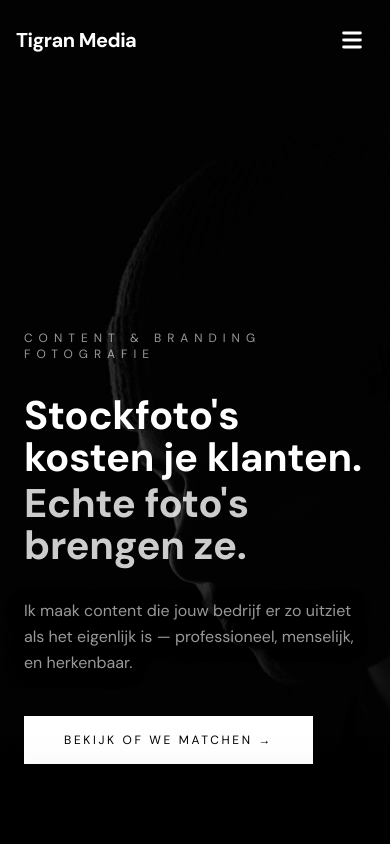
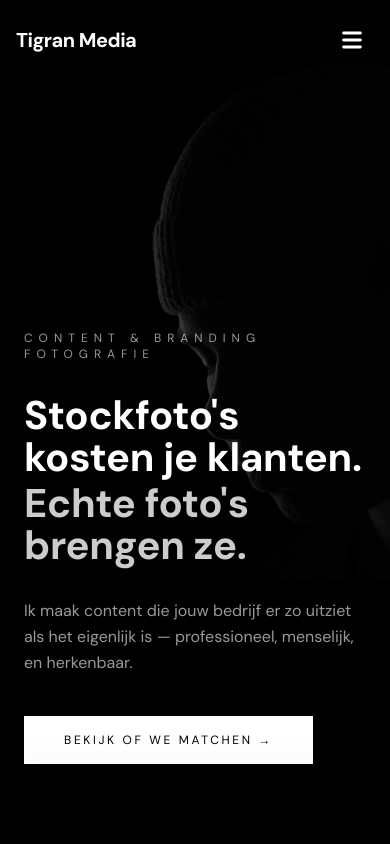
Before and after one commit to s150013Grigor/tigranwebsite, a Next.js app: page / in a window 390 px wide. Shown: the top 844 px of the page. Built offline with nearby package versions, Linux system fonts and the light colour scheme.

Commit message:
mobilehero.jpg

```diff
--- a/src/components/Hero.tsx
+++ b/src/components/Hero.tsx
@@ -4,16 +4,26 @@ import Image from 'next/image';
 export default function Hero() {
   return (
     <section className="fixed top-0 left-0 w-full h-screen min-h-[600px] max-h-[1200px] overflow-hidden z-0">
-      {/* Background image — LCP, priority preloaded */}
+      {/* Background image mobile — LCP, priority preloaded */}
+      <Image
+        src="/mobilehero.jpg"
+        alt=""
+        role="presentation"
+        fill
+        priority
+        sizes="100vw"
+        className="object-cover object-center lg:hidden"
+      />
+
+      {/* Background image desktop */}
       <Image
         src="/Achtergrond_website.jpg"
         alt=""
         role="presentation"
         fill
         priority
-
         sizes="100vw"
-        className="object-cover object-[75%_50%] lg:object-[center_60%]"
+        className="hidden lg:block object-cover object-[center_60%]"
       />
 
       {/* Dark overlay */}
```
Also changed, not shown: public/mobilehero.jpg (added), 1 other file (tests, documents, lock files or other folders).
